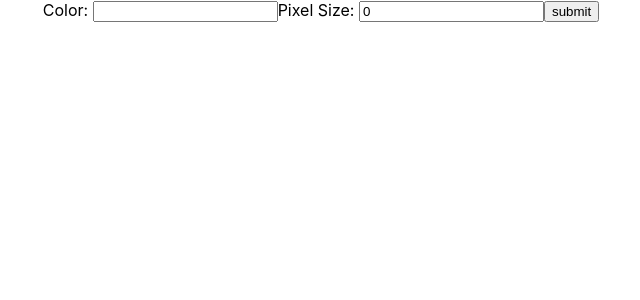
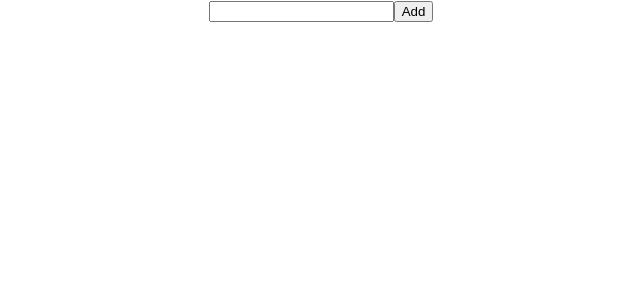
Before and after one commit to czmud/mern, a React (Create React App) app in the folder react/functionalComponents/forms/my-app/: page / in a window 1280 px wide. Shown: the top 300 px of the page, without its empty margins (319-959 px from the left). Built offline with nearby package versions, Linux system fonts and the light colour scheme.

Commit message:
upload todo list

```diff
--- a/react/functionalComponents/forms/my-app/src/App.tsx
+++ b/react/functionalComponents/forms/my-app/src/App.tsx
@@ -1,11 +1,11 @@
 import React from 'react';
 import './App.css';
-import { BoxContainer } from './components/boxContainer';
+import { TodoContainer } from './components/todoList/todoContainer';
 
 function App() {
   return (
     <div className="App">
-        <BoxContainer/>
+        <TodoContainer/>
     </div>
   );
 }
--- /dev/null
+++ b/react/functionalComponents/forms/my-app/src/components/todoList/todo.tsx
@@ -0,0 +1,10 @@
+
+export class Todo{
+    description: string;
+    isComplete: boolean;
+
+    constructor( description: string, isComplete: boolean = false){
+        this.description = description;
+        this.isComplete = isComplete;
+    }
+}
--- /dev/null
+++ b/react/functionalComponents/forms/my-app/src/components/todoList/todoContainer.tsx
@@ -0,0 +1,34 @@
+import React, { useState } from 'react'
+import { Todo } from './todo';
+import { TodoDisplay } from './todoDisplay';
+import { TodoForm } from './todoForm';
+
+
+export const TodoContainer = () => {
+    const [todos, setTodos] = useState<Todo[]>([]);
+
+    const todoFormHandler = ( addTodo: Todo ) => {
+        setTodos([...todos, addTodo]);
+    }
+
+    const todoToggleIsComplete = (i: number) => {
+        const updateTodo = new Todo(todos[i].description, !todos[i].isComplete );
+        setTodos([  ...todos.slice(0, i),
+                    updateTodo,
+                    ...todos.slice(i+1)]);
+    }
+
+    const todoDelete = (i: number ) => {
+        setTodos([  ...todos.slice(0, i),
+                    ...todos.slice(i+1)]);
+    }
+
+    return(
+        <>
+            <TodoForm formHandler={todoFormHandler} />
+            <TodoDisplay todos={todos} deleteHandler={todoDelete} toggleIsComplete={todoToggleIsComplete}/>
+        </>
+    )
+
+
+}
--- /dev/null
+++ b/react/functionalComponents/forms/my-app/src/components/todoList/todoDisplay.tsx
@@ -0,0 +1,42 @@
+import React from "react";
+import { Todo } from "./todo";
+
+
+
+interface TodoProps{
+    todos: Todo[];
+    deleteHandler: Function;
+    toggleIsComplete: Function;
+}
+
+const todoComplete = {
+    textDecoration: "line-through",
+}
+
+
+export const TodoDisplay = (props: TodoProps) => {
+
+
+
+
+    return(
+        <>
+        { props.todos.length > 0 ?
+        <table>
+            <tbody>
+                    { props.todos.map( (todo, i) => <tr key={i}>
+                        { todo.isComplete ? <td style={todoComplete}>{ todo.description }</td> : <td>{ todo.description }</td> }
+                        <td>
+                            <form>
+                                <input type="checkBox" checked={todo.isComplete}
+                                onChange={ () => props.toggleIsComplete( i ) }/>
+                            </form>
+                        </td>
+                        <td><button onClick={ () => props.deleteHandler( i ) }>Delete</button></td>
+                    </tr> )}
+            </tbody>
+        </table>
+        : "" }
+        </>
+    )
+}
--- /dev/null
+++ b/react/functionalComponents/forms/my-app/src/components/todoList/todoForm.tsx
@@ -0,0 +1,30 @@
+import React, { ChangeEvent, FormEvent, useState } from 'react'
+import { Todo } from './todo';
+
+interface TodoFormProps{
+    formHandler: Function
+}
+
+export const TodoForm = (props: TodoFormProps) => {
+    const [description, setDescription] = useState("");
+
+    const saveTodo = ( event: FormEvent ) => {
+        event.preventDefault();
+        if( description.length < 1 ){
+            return;
+        }
+        props.formHandler( new Todo( description ));
+        setDescription("");
+    }
+
+    return(
+        <form onSubmit={ saveTodo }>
+            <input value={description} onChange={ (event: ChangeEvent<HTMLInputElement>) => setDescription(event.target.value)}/>
+
+            <input type="submit" value="Add"/>
+        </form>
+    )
+
+
+
+}
```
